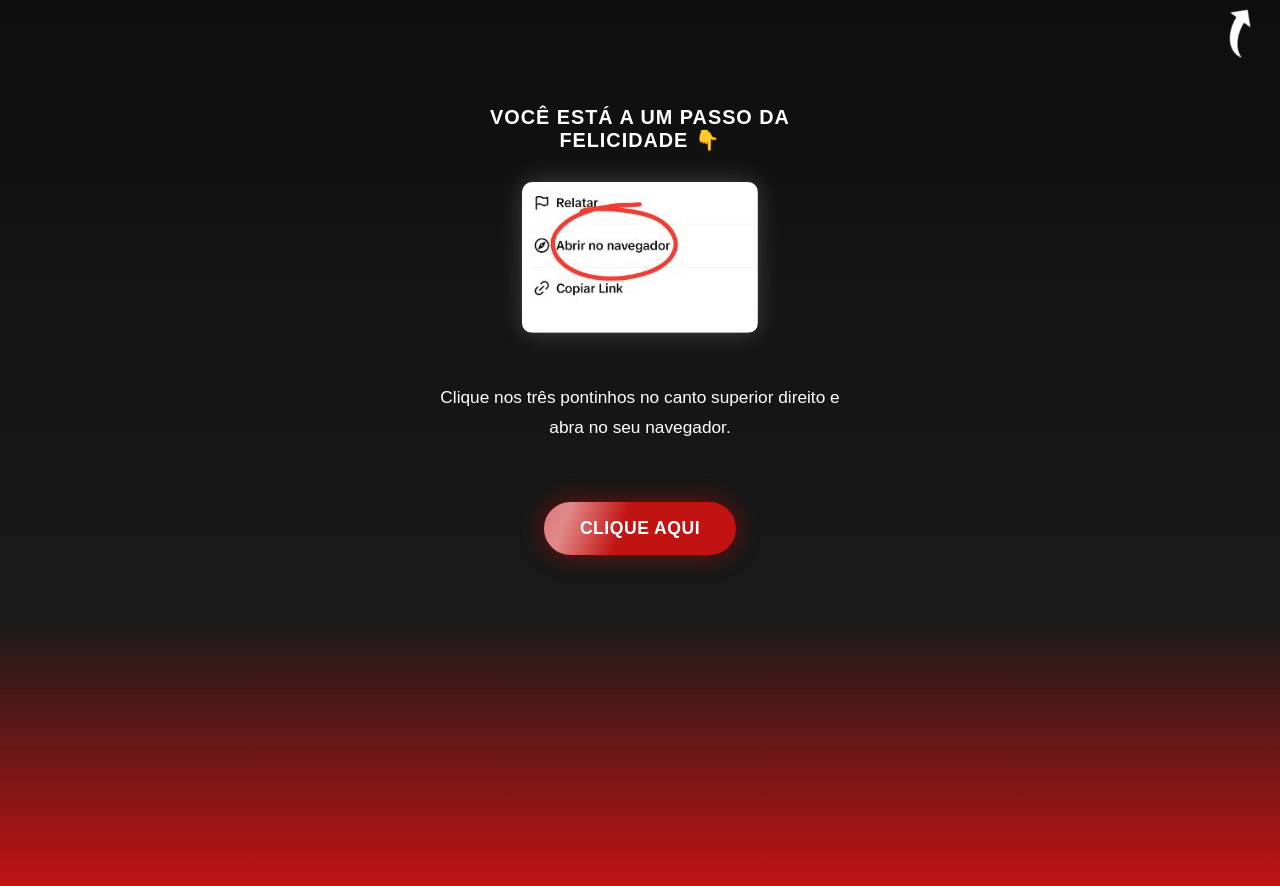
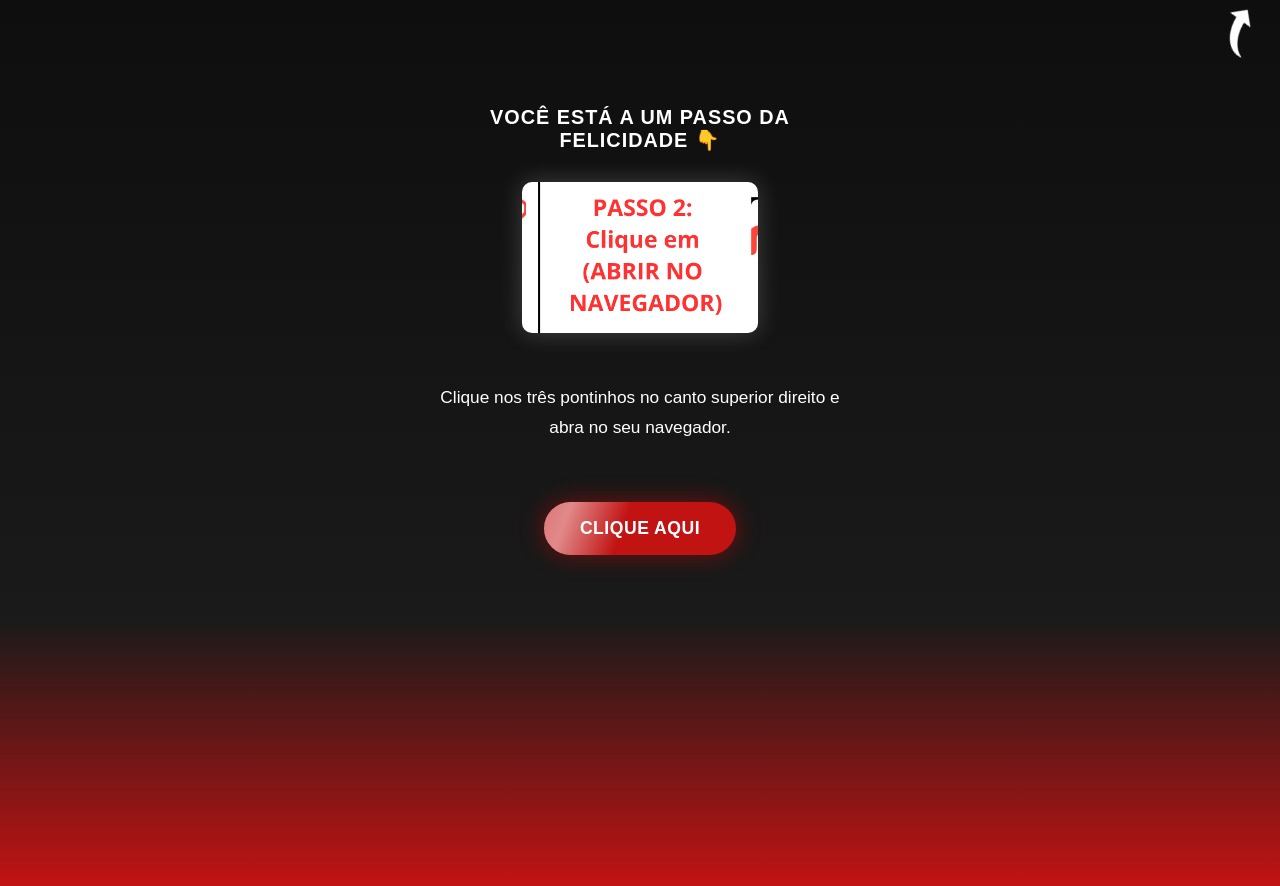
Before and after one commit to degstone69/Sarinhamelo, a plain HTML site: page index.html in a window 1280 px wide. Drawn offline with Linux system fonts and the light colour scheme.

Commit message:
Update index.html

```diff
--- a/index.html
+++ b/index.html
@@ -150,7 +150,7 @@
     <h1>VOCÊ ESTÁ A UM PASSO DA FELICIDADE 👇</h1>
 
     <div class="tutorial-img">
-      <img src="image/tutopria.jpg" alt="Tutorial">
+      <img src="image/tutorial.png" alt="Tutorial">
     </div>
 
     <div class="step">
```
